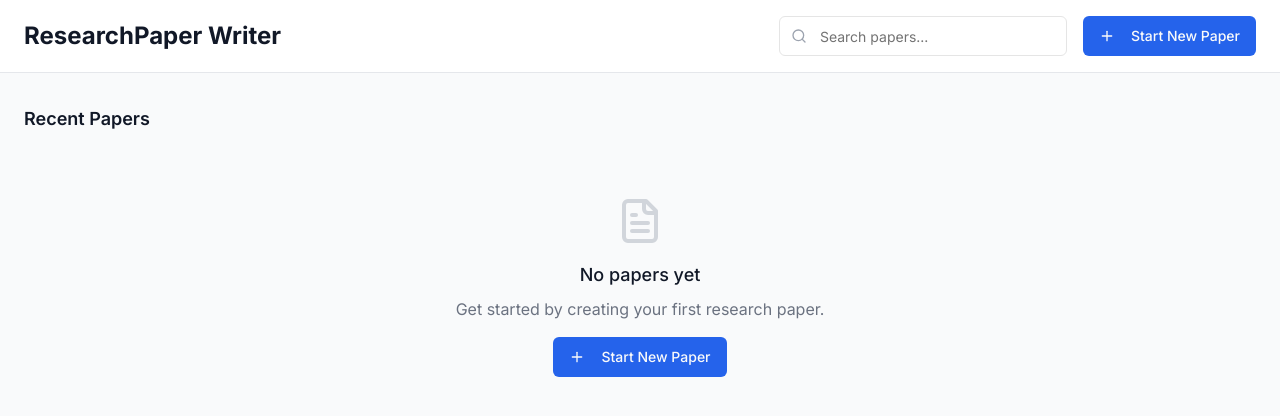
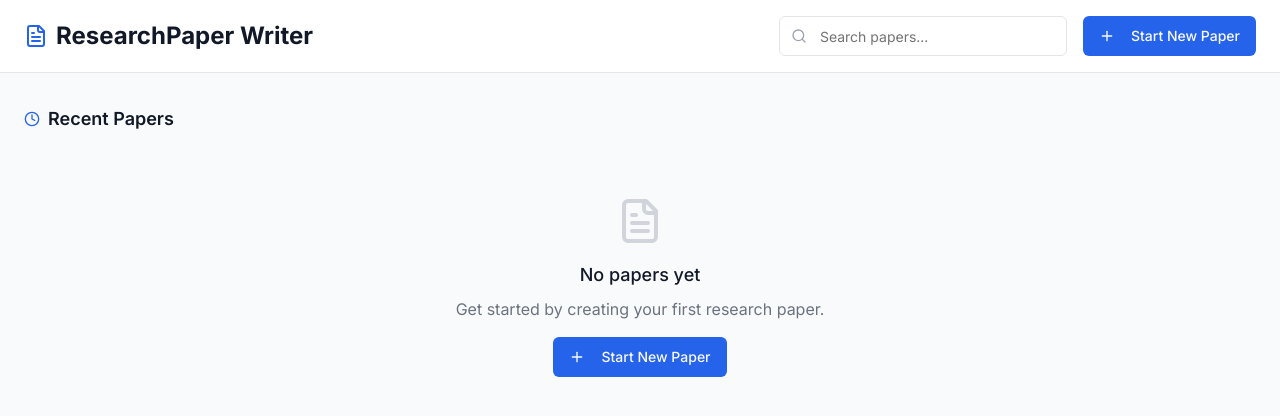
Before and after one commit to pv2k3/reseatch-flow, a React (Vite) app: page /your-papers in a window 1280 px wide. Shown: the top 416 px of the page. Built offline with nearby package versions, Linux system fonts and the light colour scheme.

Commit message:
minor ui changes

```diff
--- a/src/pages/Dashboard.tsx
+++ b/src/pages/Dashboard.tsx
@@ -4,7 +4,7 @@ import { Card, CardContent, CardHeader, CardTitle } from "@/components/ui/card";
 import { Input } from "@/components/ui/input";
 import { Dialog, DialogContent, DialogHeader, DialogTitle } from "@/components/ui/dialog";
 import { DropdownMenu, DropdownMenuContent, DropdownMenuItem, DropdownMenuTrigger } from "@/components/ui/dropdown-menu";
-import { Search, Plus, FileText, Calendar, MoreVertical, Edit3, Trash2 } from "lucide-react";
+import { Search, Plus, FileText, Calendar, MoreVertical, Edit3, Trash2, Clock, Folder  } from "lucide-react";
 import { useNavigate } from "react-router-dom";
 import { getSavedPapers, deletePaper, updatePaperTitle } from "@/utils/storageUtils";
 import { SavedPaper } from "@/types/paper";
@@ -85,7 +85,11 @@ const Dashboard = () => {
       {/* Header */}
       <header className="bg-white border-b border-gray-200 px-6 py-4">
         <div className="max-w-7xl mx-auto flex items-center justify-between">
-          <h1 className="text-2xl font-bold text-gray-900">ResearchPaper Writer</h1>
+        <h1 className="text-2xl font-bold text-gray-900 flex items-center space-x-2">
+  <FileText className="h-6 w-6 text-blue-600" />
+  <span>ResearchPaper Writer</span>
+</h1>
+
           <div className="flex items-center space-x-4">
             <div className="relative">
               <Search className="absolute left-3 top-1/2 transform -translate-y-1/2 text-gray-400 h-4 w-4" />
@@ -106,7 +110,11 @@ const Dashboard = () => {
 
       {/* Main Content */}
       <main className="max-w-7xl mx-auto px-6 py-8">
-        <h2 className="text-lg font-semibold text-gray-900 mb-4">Recent Papers</h2>
+      <h2 className="text-lg font-semibold text-gray-900 mb-4 flex items-center space-x-2">
+  <Clock className="h-4 w-4 text-blue-600" />
+  <span>Recent Papers</span>
+</h2>
+
 
         {filteredPapers.length === 0 ? (
           <div className="text-center py-12">
@@ -170,7 +178,10 @@ const Dashboard = () => {
 
         {papers.length > 0 && (
           <div>
-            <h2 className="text-lg font-semibold text-gray-900 mb-2">All Papers</h2>
+<h2 className="text-lg font-semibold text-gray-900 mb-2 flex items-center space-x-2">
+  <Folder className="h-4 w-4 text-blue-600" />
+  <span>All Papers</span>
+</h2>
             <div className="border rounded-md overflow-hidden">
               <table className="w-full text-sm">
                 <thead className="bg-gray-100 text-left">
```
